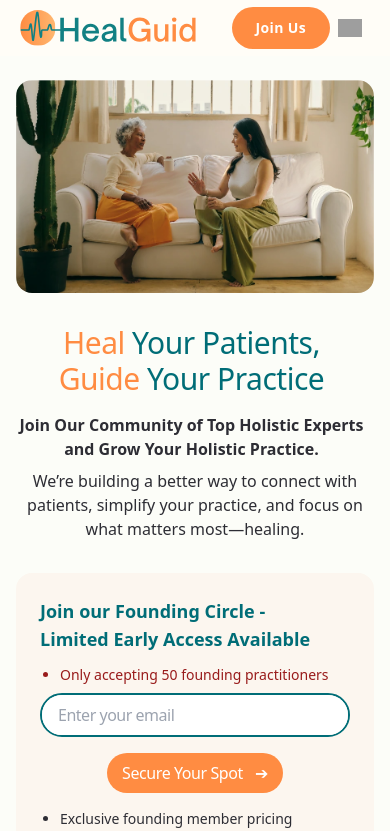
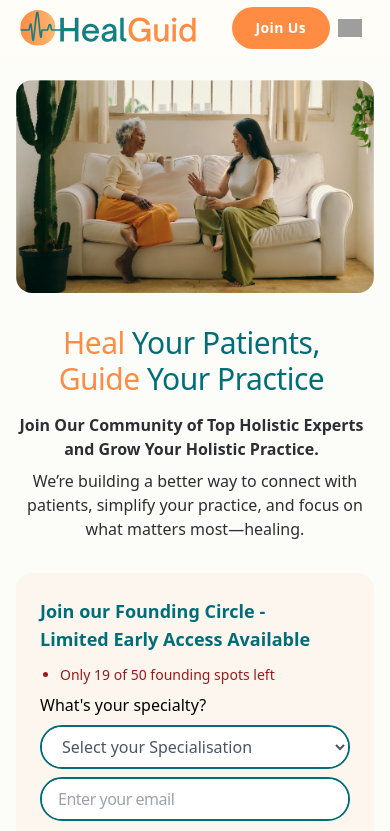
Before and after one commit to Danielvermel/helaguid-next, a Next.js app: page /partners in a window 390 px wide. Shown: the top 831 px of the page. Built offline with nearby package versions, Linux system fonts and the light colour scheme; grey boxes are pictures that could not be loaded.

Commit message:
fix feedback issues

```diff
--- a/src/components/sections/Footer.jsx
+++ b/src/components/sections/Footer.jsx
@@ -120,7 +120,7 @@ const Footer = ({ data }) => {
                         alt={footer?.newsletter?.alt}
                         title={footer?.newsletter?.title}
                         loading="lazy"
-                        className="mb-3 max-md:h-10 max-md:mb-6 max-sm:hidden"
+                        className="mb-3 max-md:h-10 md:h-12 max-md:mb-6 max-sm:hidden"
                     />
                     <strong className="text-p1 text-lg font-semibold mb-3">{footer.newsletter.title}</strong>
                     <p className="font-light mb-2">{footer.newsletter.description}</p>
--- a/src/components/sections/Header.jsx
+++ b/src/components/sections/Header.jsx
@@ -142,19 +142,7 @@ const Header = ({ data, func }) => {
                 )}
             >
                 <div className="container flex h-14 items-center max-lg:px-5">
-                    <a
-                        className="max-lg:flex-1 cursor-pointer z-2"
-                        onClick={(e) => {
-                            e.preventDefault();
-                            // Scroll to top smoothly
-                            window.scrollTo({
-                                top: 0,
-                                behavior: "smooth",
-                            });
-                            // Update URL to remove hash
-                            window.history.pushState(null, null, window.location.pathname);
-                        }}
-                    >
+                    <a className="max-lg:flex-1 cursor-pointer z-2" href="/">
                         <Head>
                             <script type="application/ld+json">{JSON.stringify(jsonLdHeader.logo)}</script>
                         </Head>
--- a/src/components/sections/Hero.jsx
+++ b/src/components/sections/Hero.jsx
@@ -4,10 +4,13 @@ import { useState, useEffect, useMemo } from "react";
 import Head from "next/head";
 import { jsonLdHero } from "../../constants/jsonLdData.jsx";
 import { initializeFirebase } from "../../utils/lazyFirebase.js";
+import { clientNewsletter, partnerNewsletter } from "../../constants/general.jsx";
 
 const Hero = ({ data, func }) => {
     // Replace multiple windowSize checks with responsive CSS classes
     const [isModalOpen, setIsModalOpen] = useState(false);
+
+    const newsletterData = data.type.includes("client") ? clientNewsletter : partnerNewsletter;
 
     useEffect(() => {
         if (data.isModalOpen) {
@@ -95,7 +98,7 @@ const Hero = ({ data, func }) => {
 
     const [formData, setFormData] = useState({
         email: "",
-        extra: data.type.includes("client") ? "patients" : "partners",
+        extra: "",
     });
 
     const [isEmailValid, setIsEmailValid] = useState(true);
@@ -126,12 +129,13 @@ const Hero = ({ data, func }) => {
                 // Store form data in Firestore
                 const response = await addDoc(collection(db, dbCollection), {
                     email: formData.email,
-                    extra: formData.extra,
+                    extra: formData.extra + data.type.includes("client") ? " (patients)" : " (partners)",
                 });
 
                 if (response.id) {
                     // Redirect after successful submission
-                    window.location.href = "/thank-you";
+                    const type = data.type.includes("client") ? "client" : "partner";
+                    window.location.href = "/thank-you?type=" + type;
                 }
             } catch (error) {
                 console.error("Error adding document: ", error);
@@ -198,10 +202,37 @@ const Hero = ({ data, func }) => {
                         <h3 className="text-p1 text-lg font-semibold mb-3">{data.hero.newsletter.title}</h3>
                         {data.type.includes("partner") && (
                             <ul className="list-disc pl-5 max-md:text-sm">
-                                <li className="text-red-800 my-2">Only accepting 50 founding practitioners</li>
+                                <li className="text-red-800 my-2">Only 19 of 50 founding spots left</li>
                             </ul>
                         )}
                         <div className="flex flex-wrap">
+                            {data.type.includes("partner") && (
+                                <>
+                                    <label htmlFor="email" className="sm:hidden text-black mb-2 font-medium">
+                                        What's your specialty?
+                                    </label>
+                                    <div
+                                        className={`sm:hidden flex rounded-full overflow-hidden mb-2 bg-white border-2 w-full xl:mr-12
+                                ${!isEmailValid ? "border-rose-600 border-1" : "border-p1"}`}
+                                    >
+                                        <select
+                                            className="flex-1 px-4 py-2 text-gray-600 outline-none bg-white"
+                                            name="extra"
+                                            value={formData.extra}
+                                            onChange={handleChange}
+                                        >
+                                            <option value="" disabled>
+                                                Select your Specialisation
+                                            </option>
+                                            {newsletterData.listOfType.map((op, index) => (
+                                                <option value={op} key={index}>
+                                                    {op}
+                                                </option>
+                                            ))}
+                                        </select>
+                                    </div>
+                                </>
+                            )}
                             <div
                                 className={`flex rounded-full overflow-hidden mb-2 bg-white border-2 w-full xl:mr-12
                                 ${!isEmailValid ? "border-rose-600 border-1" : "border-p1"}`}
@@ -210,7 +241,7 @@ const Hero = ({ data, func }) => {
                                     type="email"
                                     placeholder="Enter your email"
                                     aria-label="Input field to enter email address for exclusive updates about HealGuid's launch."
-                                    className="flex-1 px-4 py-2 text-gray-600 outline-none bg-white "
+                                    className="flex-1 px-4 py-2 text-gray-600 outline-none bg-white"
                                     name="email"
                                     onChange={handleChange}
                                 />
@@ -288,7 +319,7 @@ const Hero = ({ data, func }) => {
 
             <div className={`${data.hero.expertise.class} max-2xl:hidden 2xl:block`}>
                 <span className="flex justify-center text-base tracking-2">
-                    {data.hero.expertise.points.map(({ id, text }) => (
+                    {data.hero.expertise.points.map(({ id, text, textBold }) => (
                         <div className="basis-auto" key={id}>
                             <img
                                 src="/images/general/check-primary.svg"
@@ -298,6 +329,7 @@ const Hero = ({ data, func }) => {
                                 alt="check icon"
                                 title="Checkmark icon indicating expertise point"
                             />
+                            {textBold && <strong className="inline">{textBold} </strong>}
                             <span className="inline">{text}</span>
                         </div>
                     ))}
--- a/src/components/sections/WhatWeOffer.jsx
+++ b/src/components/sections/WhatWeOffer.jsx
@@ -150,7 +150,7 @@ const WhatWeOffer = ({ data, func }) => {
                                             >
                                                 <div
                                                     className={clsx(
-                                                        "flex rounded-xl p-3 md:min-h-20 hover:shadow-xl",
+                                                        "flex rounded-xl p-3 md:min-h-20 hover:shadow-2xl",
                                                         bgTitleColor
                                                     )}
                                                 >
--- a/src/constants/general.jsx
+++ b/src/constants/general.jsx
@@ -111,7 +111,7 @@ export const partnerNewsletter = {
 //  2. Footer
 export const footer = {
     newsletter: {
-        logo: "/images/logos/healGuid.png",
+        logo: "/images/logos/healGuid-v2.png",
         alt: "HealGuid logo - connecting patients with holistic health solutions",
         title: "Stay in the loop",
         description: "Be the first to know about our launch and get exclusive updates:",
--- a/src/constants/partners.jsx
+++ b/src/constants/partners.jsx
@@ -75,15 +75,18 @@ export const hero = {
         points: [
             {
                 id: "0",
-                text: "Built on insights from 100+ practitioners",
+                text: "Estimated Practice Growth",
+                textBold: "30%",
             },
             {
                 id: "1",
-                text: "Co-designed with holistic healthcare leaders",
+                text: "Admin Time Saved",
+                textBold: "20hrs",
             },
             {
                 id: "2",
-                text: "Developed with tech, patients and practitioner input",
+                text: "Practitioner Insights",
+                textBold: "50+",
             },
         ],
     },
```
Also changed, not shown: src/components/Newsletter.jsx (+13 -6 lines).
